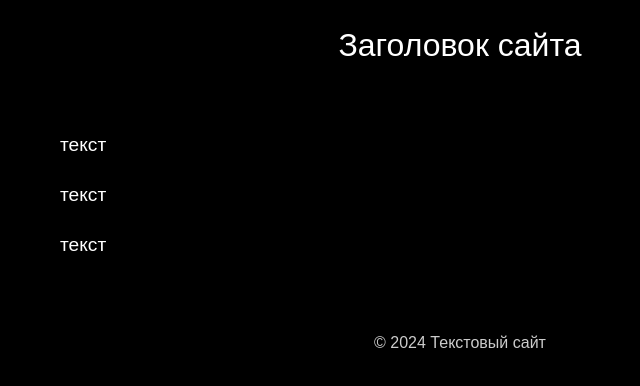
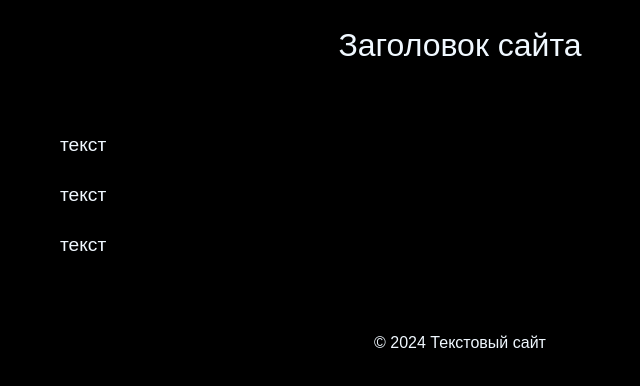
Before and after one commit to QuasarOfficialMrk231/Youtube-Bypass-by-TBQ, a plain HTML site: page index.html in a window 1280 px wide. Shown: the full height of the page, 180-820 px from the left. Drawn offline with Linux system fonts and the light colour scheme.

Commit message:
Update index.html

```diff
--- a/index.html
+++ b/index.html
@@ -10,11 +10,11 @@
             margin: 0;
             padding: 0;
             background-color: #000;
-            color: #fff;
+            color: #F0F8FF;
             line-height: 1.6;
         }
         header {
-            color: #fff;
+            color: #F0F8FF;
             text-align: center;
             padding: 20px;
             font-size: 2rem;
@@ -31,7 +31,7 @@
         footer {
             text-align: center;
             padding: 10px;
-            color: #ccc;
+            color: #F0F8FF;
             margin-top: 20px;
         }
     </style>
```
